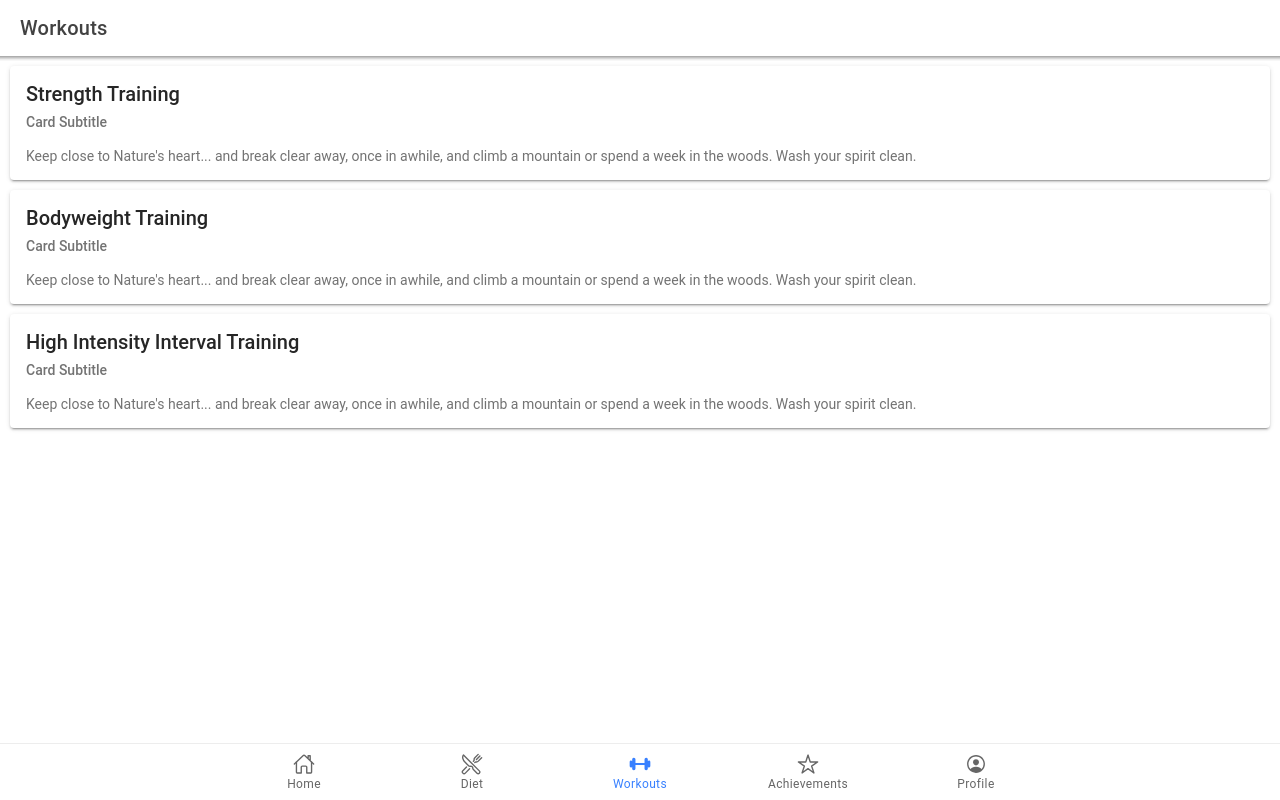
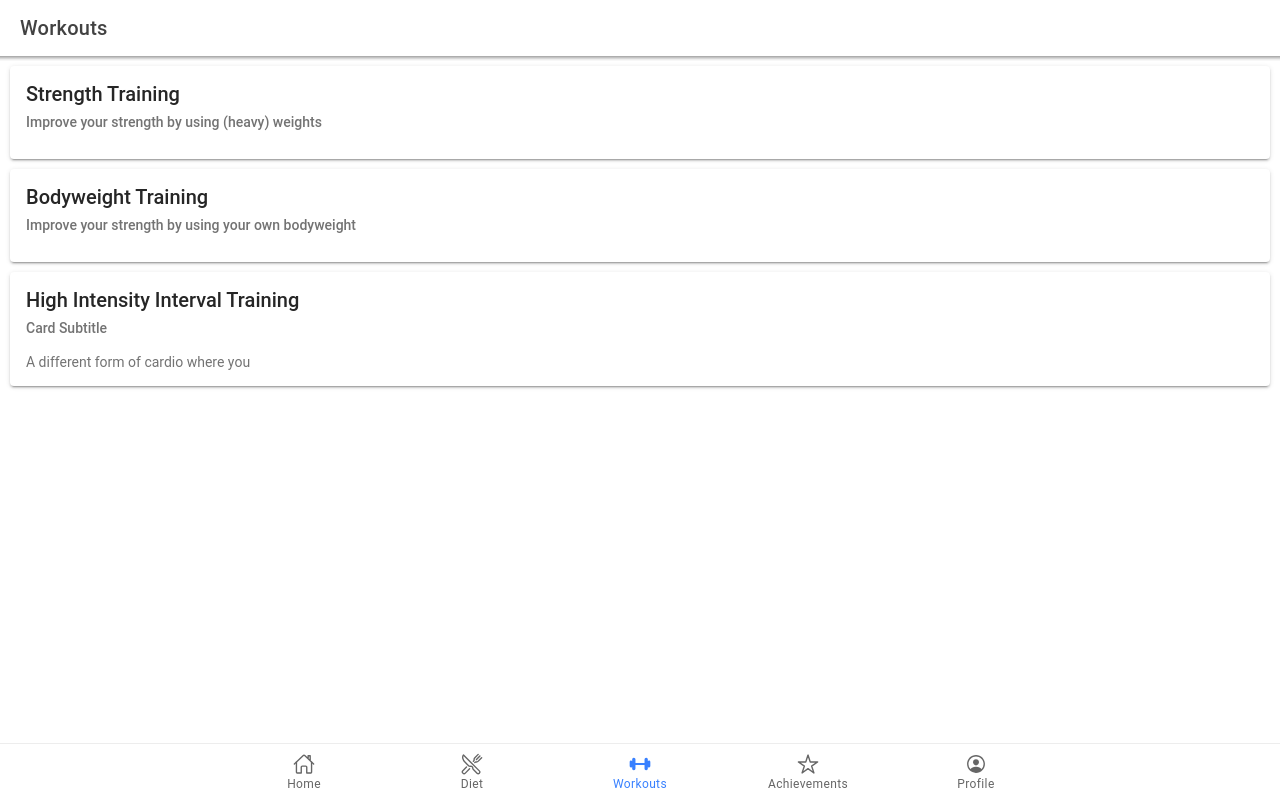
Before and after one commit to kevinkant/AWM-FitQuest, a React (Create React App) app in the folder fitquest/: page /Workouts in a window 1280 px wide. Built offline with nearby package versions, Linux system fonts and the light colour scheme.

Commit message:
Workouts navigation

```diff
--- a/fitquest/public/index.html
+++ b/fitquest/public/index.html
@@ -2,7 +2,7 @@
 <html lang="en">
   <head>
     <meta charset="utf-8" />
-    <title>Ionic App</title>
+    <title>FitQuest</title>
 
     <base href="/" />
 
--- a/fitquest/src/components/Cards.tsx
+++ b/fitquest/src/components/Cards.tsx
@@ -4,10 +4,12 @@ import { IonContent, IonHeader, IonPage, IonTitle, IonToolbar, IonCard, IonCardH
 
 export const WorkoutCards: React.FC = () => {
   return (
+
+    //Make modular -- with parameters, props etc.
     <IonPage>
       <IonHeader>
         <IonToolbar>
-          <IonTitle>CardExamples</IonTitle>
+          <IonTitle>Choose a workout form!</IonTitle>
         </IonToolbar>
       </IonHeader>
       <IonContent>
@@ -16,13 +18,12 @@ export const WorkoutCards: React.FC = () => {
 
           <IonCardHeader>
           <IonCardTitle>Strength Training</IonCardTitle>
-            <IonCardSubtitle>Card Subtitle</IonCardSubtitle>
+            <IonCardSubtitle>Improve your strength by using (heavy) weights</IonCardSubtitle>
 
           </IonCardHeader>
 
           <IonCardContent>
-            Keep close to Nature's heart... and break clear away, once in awhile,
-            and climb a mountain or spend a week in the woods. Wash your spirit clean.
+
             </IonCardContent>
         </IonCard>
 
@@ -30,13 +31,12 @@ export const WorkoutCards: React.FC = () => {
 
           <IonCardHeader>
           <IonCardTitle >Bodyweight Training</IonCardTitle>
-            <IonCardSubtitle>Card Subtitle</IonCardSubtitle>
+            <IonCardSubtitle>Improve your strength by using your own bodyweight</IonCardSubtitle>
 
           </IonCardHeader>
 
           <IonCardContent>
-            Keep close to Nature's heart... and break clear away, once in awhile,
-            and climb a mountain or spend a week in the woods. Wash your spirit clean.
+
             </IonCardContent>
         </IonCard>
 
@@ -49,9 +49,8 @@ export const WorkoutCards: React.FC = () => {
           </IonCardHeader>
 
           <IonCardContent>
-            Keep close to Nature's heart... and break clear away, once in awhile,
-            and climb a mountain or spend a week in the woods. Wash your spirit clean.
-            </IonCardContent>
+           A different form of cardio where you
+          </IonCardContent>
         </IonCard>
 
 
--- a/fitquest/src/pages/Tabs/Workouts.tsx
+++ b/fitquest/src/pages/Tabs/Workouts.tsx
@@ -5,21 +5,25 @@ import { WorkoutCards } from "../../components/Cards"
 const Workouts: React.FC = () => {
   return (
     <IonPage>
+
       <IonHeader>
         <IonToolbar>
           <IonTitle>Workouts</IonTitle>
         </IonToolbar>
       </IonHeader>
+
       <IonContent fullscreen>
+
         <IonHeader collapse="condense">
           <IonToolbar>
             <IonTitle size="large">Workouts</IonTitle>
           </IonToolbar>
         </IonHeader>
 
-        <WorkoutCards />
+          <WorkoutCards />
 
       </IonContent>
+
     </IonPage>
   );
 };
```
Also changed, not shown: fitquest/src/pages/Workouts/Bodyweight/Bodyweight.tsx (added), fitquest/src/pages/Workouts/Hiit/Hiit.tsx (added), fitquest/src/pages/Workouts/Strength/Strength.tsx (added).
